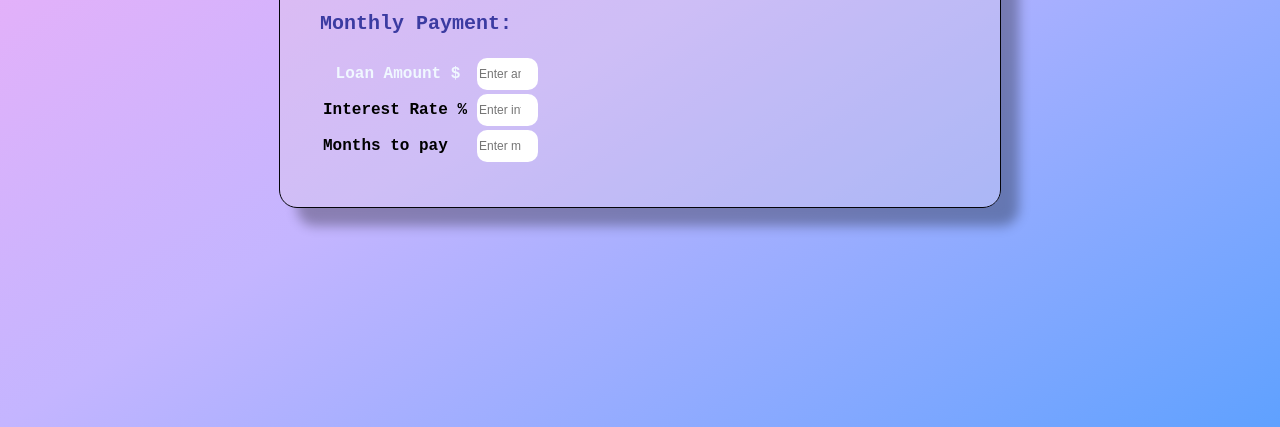
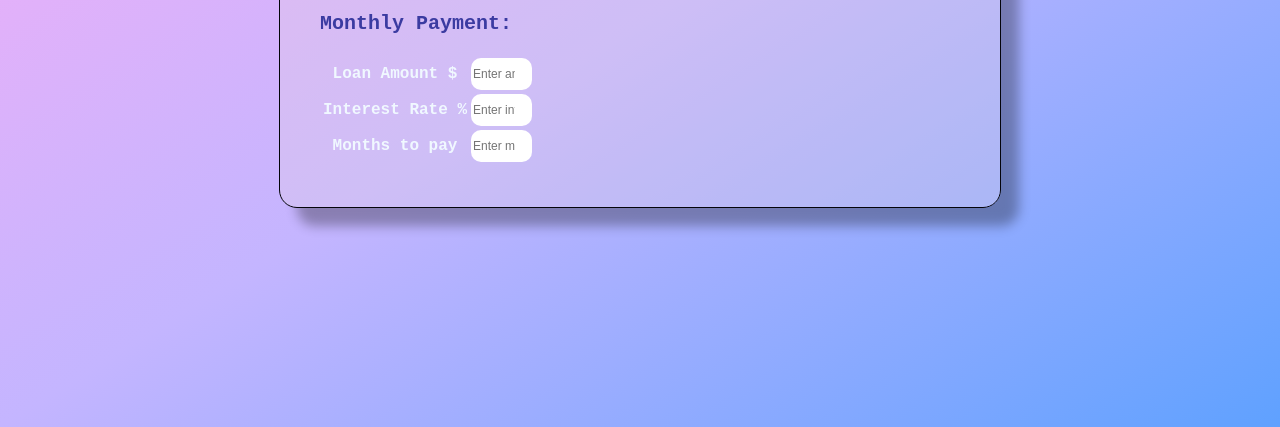
Before and after one commit to KranthiTeja59/Loancalculator, a plain HTML site: page index.html in a window 1280 px wide. Shown: the part 373-800 px from the top of the page. Drawn offline with Linux system fonts and the light colour scheme.

Commit message:
Update index.css

```diff
--- a/index.css
+++ b/index.css
@@ -27,12 +27,7 @@ body{
 }
 
 
-label {
-        color:black;
-        display: inline-block;
-        width: 150px;
-        text-align: left;
-}
+
 .input{
     width: 75%;
     font-size: 12px;
```
